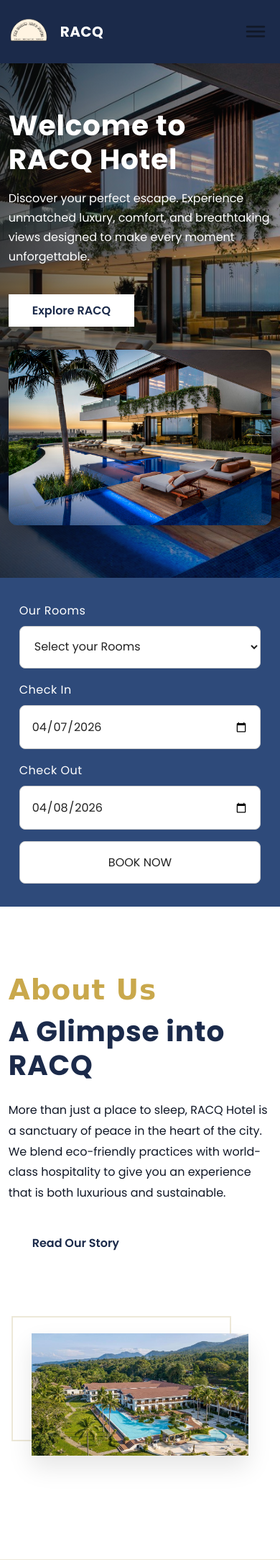
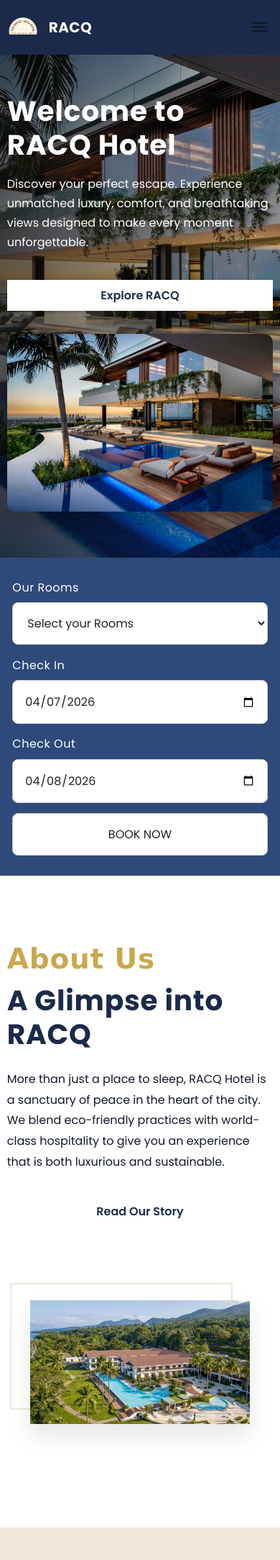
Before and after one commit to CreamySushi/RACQ-CRUD, a Flask app: page / in a window 390 px wide. Shown: the top 2168 px of the page at 72% size. Run offline with Flask 3, Linux system fonts and the light colour scheme.

Commit message:
Refactor: fix the resposiveness in mobile orientation

```diff
--- a/hotel_management_system/static/css/dashboardstyles.css
+++ b/hotel_management_system/static/css/dashboardstyles.css
@@ -946,3 +946,295 @@ tbody tr:hover { background: var(--color5); cursor: pointer; transition: backgro
         margin-bottom: 1rem;
     }
 }
+
+/* ==========================================================================
+   RESPONSIVE HARDENING (ALL PLATFORMS)
+   ========================================================================== */
+
+img,
+video,
+canvas,
+svg {
+    max-width: 100%;
+    height: auto;
+}
+
+/* Large desktop and ultrawide */
+@media screen and (min-width: 1600px) {
+    .container {
+        width: min(72%, 1400px);
+    }
+
+    .header_container,
+    .about_container,
+    .rooms_container,
+    .contact_container,
+    .footer_container {
+        gap: clamp(2rem, 3vw, 4rem);
+    }
+}
+
+/* Laptop and smaller desktop */
+@media screen and (max-width: 1200px) {
+    .container {
+        width: var(--container-width-md);
+    }
+
+    .header_container {
+        grid-template-columns: 1.1fr 0.9fr;
+        gap: 2.5rem;
+    }
+
+    .room_types {
+        grid-template-columns: repeat(2, minmax(0, 1fr));
+    }
+
+    .room_card {
+        min-width: 280px;
+    }
+}
+
+/* Tablets */
+@media screen and (max-width: 992px) {
+    body {
+        padding-top: 5.8rem;
+    }
+
+    .page-content section h1:first-of-type,
+    .page-content > h1:first-of-type {
+        font-size: clamp(2rem, 6vw, 2.7rem);
+    }
+
+    .header_container,
+    .about_container,
+    .rooms_container,
+    .contact_container,
+    .footer_container {
+        grid-template-columns: 1fr;
+        gap: 2rem;
+    }
+
+    .header_left,
+    .rooms_right,
+    .about_left,
+    .contact_left,
+    .contact_right {
+        text-align: left;
+    }
+
+    .header_right-image,
+    .about_right-image,
+    .rooms_right-image {
+        margin-inline: auto;
+    }
+
+    .booking_form {
+        grid-template-columns: repeat(2, minmax(0, 1fr));
+    }
+
+    .booking_actions {
+        grid-column: span 2;
+    }
+
+    .table_wrapper {
+        max-height: 380px;
+    }
+}
+
+/* Mobile and small tablets */
+@media screen and (max-width: 768px) {
+    :root {
+        --space-unit: 7px;
+    }
+
+    body {
+        padding-top: 0;
+        overflow-x: hidden;
+    }
+
+    nav {
+        width: 100%;
+    }
+
+    .container {
+        width: min(94%, 680px);
+    }
+
+    header {
+        min-height: 32rem;
+        height: auto;
+        padding: 3.5rem 0;
+    }
+
+    .header_left p,
+    .about_left p,
+    .rooms_right p {
+        max-width: 100%;
+    }
+
+    .booking {
+        padding-inline: 0.5rem;
+    }
+
+    .booking_form {
+        grid-template-columns: 1fr;
+        row-gap: 0.9rem;
+    }
+
+    .booking_actions {
+        grid-column: auto;
+    }
+
+    .room_types {
+        grid-template-columns: 1fr;
+    }
+
+    .room_scroll_container {
+        gap: 1rem;
+        padding: 0.75rem 0.35rem 1.25rem;
+        scroll-snap-type: x mandatory;
+    }
+
+    .room_card {
+        min-width: 82vw;
+        scroll-snap-align: start;
+    }
+
+    .table_container {
+        margin-bottom: 2rem;
+    }
+
+    .view_customer,
+    .customer_history,
+    .room_available,
+    .booking_table,
+    .checkout_history {
+        padding: 1rem;
+        border-radius: 0.75rem;
+    }
+
+    table {
+        font-size: 0.86rem;
+    }
+
+    thead th,
+    td {
+        padding: 0.7rem;
+        white-space: nowrap;
+    }
+
+    .wizard_container {
+        margin: 1rem auto;
+        padding: 1.1rem;
+    }
+
+    .wizard_btns {
+        gap: 0.75rem;
+        flex-wrap: wrap;
+    }
+
+    .wizard_btns .btn {
+        flex: 1 1 9rem;
+        text-align: center;
+    }
+}
+
+/* Phones */
+@media screen and (max-width: 576px) {
+    .nav_menu {
+        width: min(88vw, 300px);
+    }
+
+    .profile_btn {
+        width: 2.5rem;
+        height: 2.5rem;
+        font-size: 1.2rem;
+    }
+
+    .page-content section h1:first-of-type,
+    .page-content > h1:first-of-type {
+        font-size: clamp(1.65rem, 8vw, 2.25rem);
+    }
+
+    .room_card {
+        min-width: 88vw;
+    }
+
+    .room_card .room_image {
+        height: 190px;
+    }
+
+    .progress_step {
+        width: 2.1rem;
+        height: 2.1rem;
+        font-size: 0.82rem;
+    }
+
+    .contact_left,
+    .contact_right,
+    .footernav_left,
+    .footercontact_right {
+        padding: 1rem 0.25rem;
+    }
+}
+
+/* Very small devices */
+@media screen and (max-width: 400px) {
+    .container {
+        width: 95%;
+    }
+
+    .nav_logo img {
+        width: 2.75rem;
+    }
+
+    .nav_toggle {
+        font-size: 1.7rem;
+    }
+
+    .room_card {
+        min-width: 92vw;
+    }
+
+    .table_wrapper {
+        max-height: 320px;
+    }
+
+    .btn,
+    .table_header button.filter-btn,
+    .contact_left button {
+        width: 100%;
+        text-align: center;
+    }
+}
+
+/* Landscape phones and short screens */
+@media screen and (max-height: 500px) and (orientation: landscape) {
+    header {
+        min-height: 28rem;
+        padding: 2.2rem 0;
+    }
+
+    .nav_menu {
+        padding-top: 3rem;
+        overflow-y: auto;
+    }
+}
+
+/* Better touch behavior on hybrid/tablet devices */
+@media (hover: none) and (pointer: coarse) {
+    .btn,
+    .table_header button.filter-btn,
+    .profile_btn,
+    .btn_edit,
+    .btn_delete {
+        min-height: 44px;
+    }
+
+    .nav_menu a,
+    .profile_dropdown li a {
+        min-height: 44px;
+        display: flex;
+        align-items: center;
+    }
+}
```
Also changed, not shown: other parts of hotel_management_system/static/css/dashboardstyles.css (+12 -12 lines).
